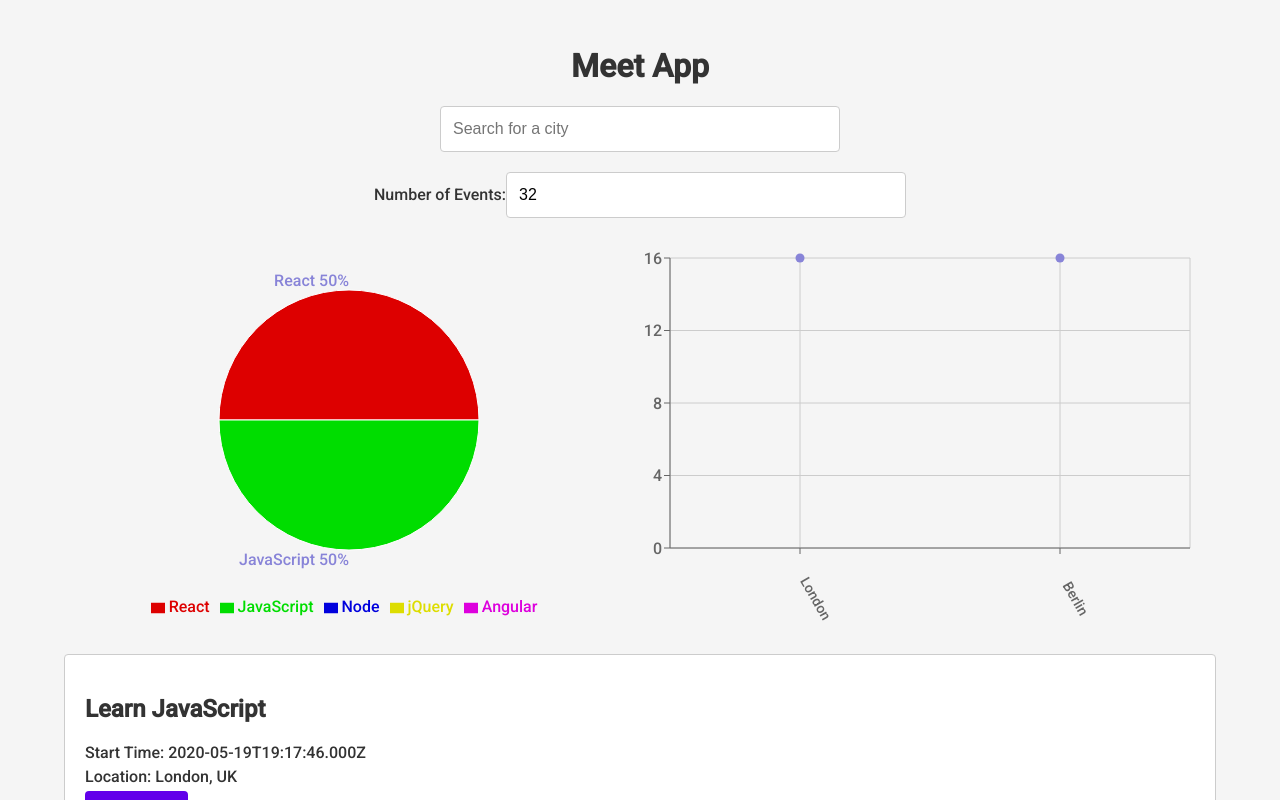
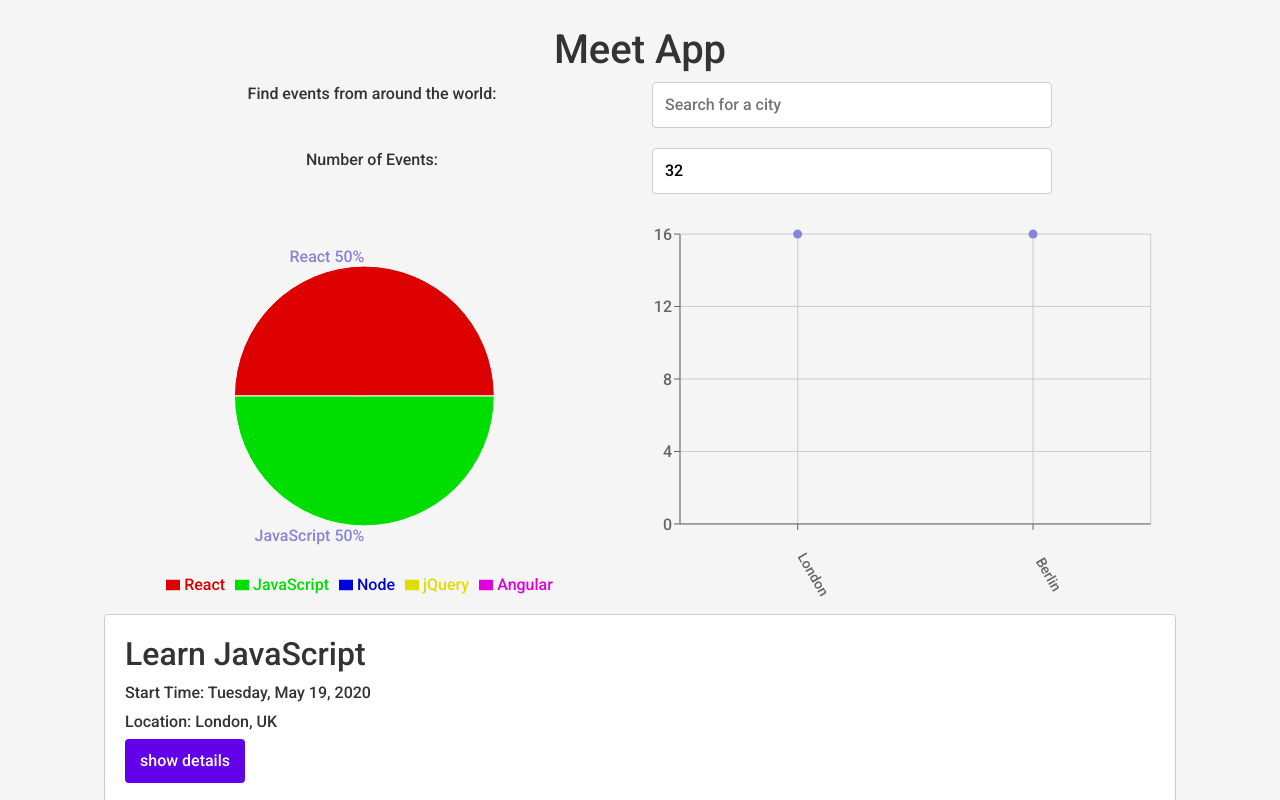
Before and after one commit to cmr927/meet, a React (Create React App) app: page / in a window 1280 px wide. Shown: the top 800 px of the page. Built offline with nearby package versions, Linux system fonts and the light colour scheme; what atatus-spa would draw is missing.

Commit message:
CSS & Bootstrap styling

```diff
--- a/package.json
+++ b/package.json
@@ -9,6 +9,7 @@
     "@testing-library/user-event": "^14.5.2",
     "atatus-spa": "^4.6.1",
     "bootstrap": "^5.3.3",
+    "dayjs": "^1.11.11",
     "react": "^18.2.0",
     "react-bootstrap": "^2.10.2",
     "react-dom": "^18.2.0",
--- a/src/App.css
+++ b/src/App.css
@@ -56,20 +56,34 @@ input[type="number"]:focus {
   border-color: var(--primary-color);
 }
 
-#city-search {
+.city-search {
   display: flex;
   flex-direction: column;
   align-items: center;
+  position: relative;
+  width: 100%;
+  max-width: 500px;
+  margin: auto;
+}
+
+.city-search label {
+  align-self: flex-start;
+  margin-bottom: 8px;
+  font-weight: bold;
+}
+
+.cityDiv {
+  max-width: 400px;
   position: relative;
 }
 
 .suggestions {
   width: 100%;
-  max-width: 400px;
+  max-width: 500px;
   position: absolute;
   top: 50px;
   z-index: 2;
-  margin: 0;
+  margin: auto;
   font-size: 16px;
   box-shadow: 0 4px 8px rgba(0, 0, 0, 0.1);
   border-radius: 4px;
@@ -129,10 +143,11 @@ input[type="number"]:focus {
 .charts-container {
   grid-template-columns: 1fr 1fr;
   display: grid;
+  gap: 20px;
 }
 
 @media (max-width: 768px) {
- .charts-container {
-  grid-template-columns: 1fr;
+  .charts-container {
+    grid-template-columns: 1fr;
+  }
 }
-}
--- a/src/App.js
+++ b/src/App.js
@@ -6,6 +6,8 @@ import CityEventsChart from './components/CityEventsChart';
 import EventGenresChart from './components/EventGenresChart'
 import { useEffect, useState } from 'react';
 import { extractLocations, getEvents } from './api';
+
+import 'bootstrap/dist/css/bootstrap.min.css';
 
 import './App.css';
 
--- a/src/components/CitySearch.js
+++ b/src/components/CitySearch.js
@@ -1,5 +1,7 @@
 /* eslint-disable react-hooks/exhaustive-deps */
 import { useState, useEffect } from "react";
+import { Container, Col, Row } from "react-bootstrap"
+
 
 const CitySearch = ({ allLocations, setCurrentCity, setInfoAlert }) => {
     const [showSuggestions, setShowSuggestions] = useState(false);
@@ -36,7 +38,13 @@ const CitySearch = ({ allLocations, setCurrentCity, setInfoAlert }) => {
         setInfoAlert("")
     };
     return (
-        <div id="city-search">
+        <Container>
+            <Row id="city-search" className="d-flex">
+                <Col>
+                    <label htmlFor="city-input">Find events from around the world:</label>
+                </Col>
+                <Col>
+                    <div className="cityDiv d-flex">
                         <input
                             type="text"
                             className="city"
@@ -46,6 +54,7 @@ const CitySearch = ({ allLocations, setCurrentCity, setInfoAlert }) => {
                             onChange={handleInputChanged}
                         />
                         {showSuggestions ?
+
                             <ul className="suggestions">
                                 {suggestions.map((suggestion) => {
                                     return <li onClick={handleItemClicked} key={suggestion}>{suggestion}</li>
@@ -54,9 +63,13 @@ const CitySearch = ({ allLocations, setCurrentCity, setInfoAlert }) => {
                                     <b>See all cities</b>
                                 </li>
                             </ul>
+
                             : null
                         }
                     </div>
+                </Col>
+            </Row>
+        </Container>
     );
 }
 
--- a/src/components/Event.js
+++ b/src/components/Event.js
@@ -1,4 +1,6 @@
 import { useState } from "react";
+
+const dayjs = require('dayjs');
 
 const Event = ({ event }) => {
     const [showDetails, setShowDetails] = useState(false);
@@ -6,19 +8,22 @@ const Event = ({ event }) => {
     const toggleDetails = () => {
         setShowDetails(!showDetails);
     };
+
+    const eventCreatedDate = dayjs(event.created);
     return (
         <div className="event">
             <h2>{event.summary}</h2>
-            <p>Start Time: {event.created}</p>
+            <p>Start Time: {eventCreatedDate.format('dddd, MMM DD, YYYY')}</p>
             <p>Location: {event.location}</p>
-            <button className="details-btn" onClick={toggleDetails}>
-                {showDetails ? 'hide details' : 'show details'}
-            </button>
             <div hidden={!showDetails} data-testid="event-details">
                 {/* Render event details here */}
                 <p>Description: {event.description}</p>
                 {/* Add more details as needed */}
             </div>
+            <button className="details-btn" onClick={toggleDetails}>
+                {showDetails ? 'hide details' : 'show details'}
+            </button>
+
         </div>
     );
 };
--- a/src/components/NumberOfEvents.js
+++ b/src/components/NumberOfEvents.js
@@ -3,6 +3,8 @@
 /* eslint-disable testing-library/no-render-in-setup */
 
 import { useState } from "react";
+
+import { Container, Col, Row } from "react-bootstrap"
 
 const NumberOfEvents = ({ setCurrentNOE, setErrorAlert }) => {
     const [numberInput, setNumberInput] = useState(32);
@@ -24,8 +26,13 @@ const NumberOfEvents = ({ setCurrentNOE, setErrorAlert }) => {
     };
 
     return (
-        <div id="number-of-events">
+        <Container>
+            <Row id="number-of-events">
+                <Col>
                     <label htmlFor="event-number-input">Number of Events:</label>
+                </Col>
+                <Col>
+                    <div className="cityDiv">
                         <input role="textbox"
                             type="number"
                             id="event-number-input"
@@ -35,6 +42,9 @@ const NumberOfEvents = ({ setCurrentNOE, setErrorAlert }) => {
                             data-testid="event-number-input"
                         />
                     </div>
+                </Col>
+            </Row>
+        </Container>
     );
 };
 
```
Also changed, not shown: 1 other file (tests, documents, lock files or other folders). Lines whose indentation alone changed are shown as unchanged.
